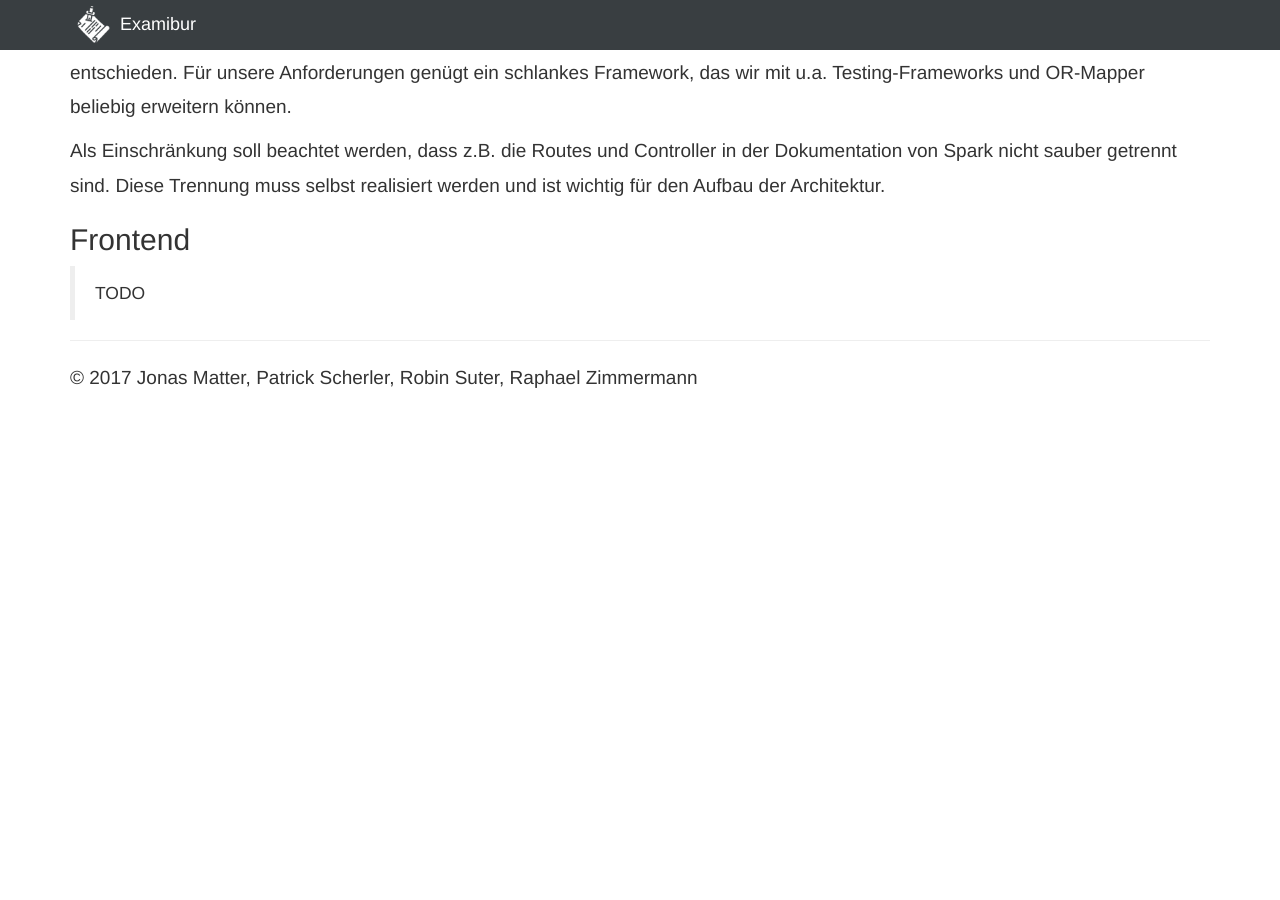
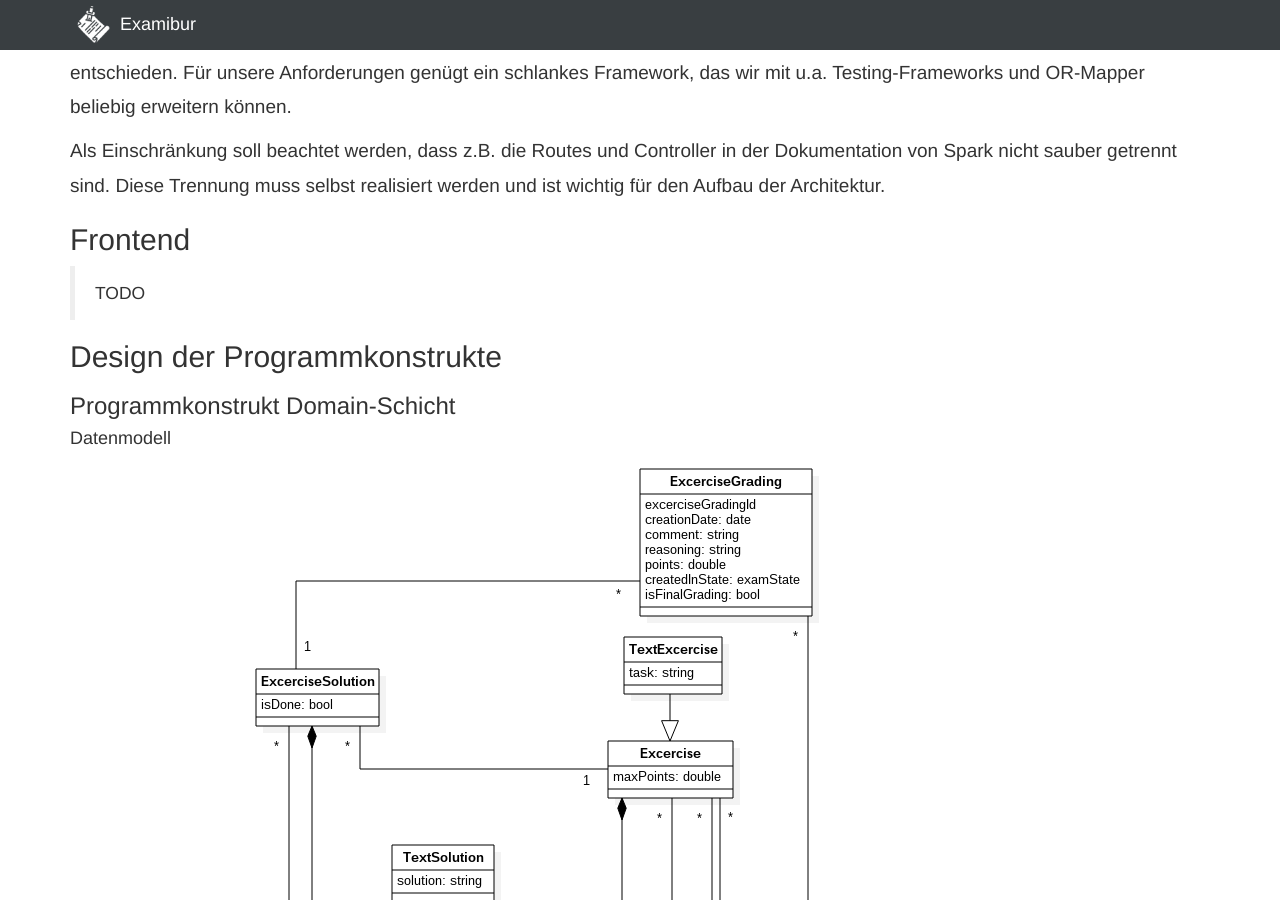
Before and after one commit to Examibur/examibur, a Jekyll site: the page built from docs/architektur/software_architektur.md, in a window 1280 px wide and 900 px high, scrolled down 1057 px. Built offline with Jekyll 4.4.1, drawn with Linux system fonts in a browser that asks for light colours; nearby versions of some CDN libraries; Markdown is read by kramdown in place of the engine named in the settings; before the commit the page ends 1462 px from its top, so only the background shows below that.

Commit message:
add datamodel to software architecture doc

```diff
--- a/docs/architektur/software_architektur.md
+++ b/docs/architektur/software_architektur.md
@@ -38,3 +38,8 @@ Als Einschränkung soll beachtet werden, dass z.B. die Routes und Controller in
 
 ## Frontend
 > TODO
+
+## Design der Programmkonstrukte
+### Programmkonstrukt Domain-Schicht
+#### Datenmodell
+![](resources/softwareArchitektur/datamodel.png)
```
